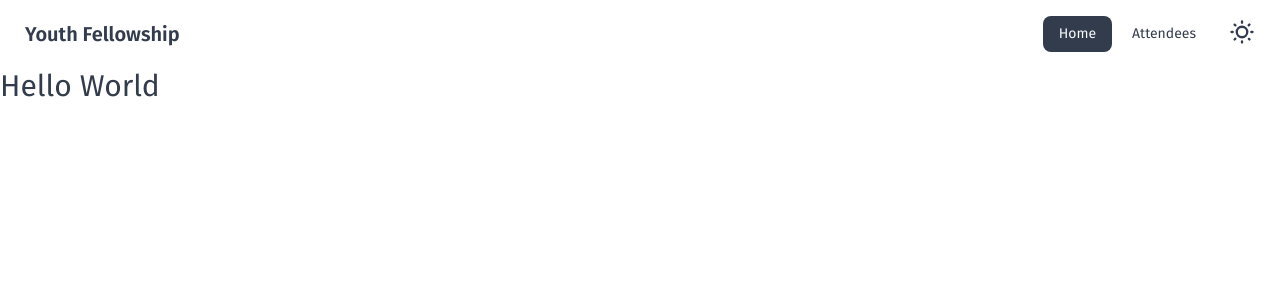
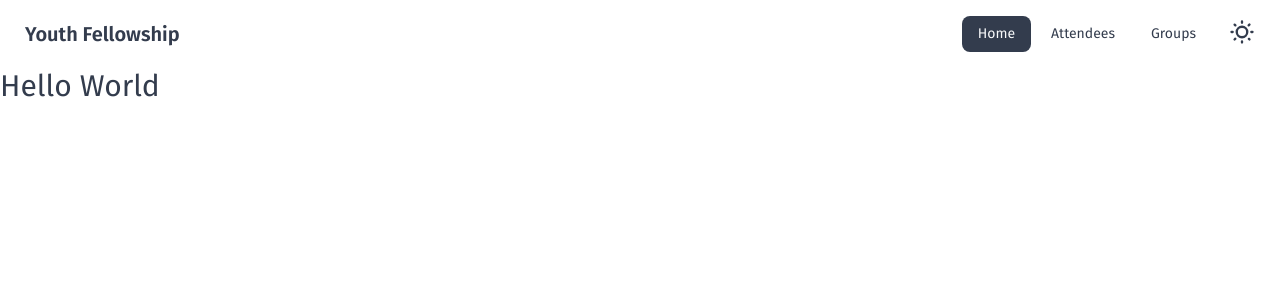
Before and after one commit to ArviinM/youth_fellowship, a React (Vite) app: page / in a window 1280 px wide. Shown: the top 300 px of the page. Built offline with nearby package versions, Linux system fonts and the light colour scheme; no server answers.

Commit message:
chore: added group route

```diff
--- a/src/App.tsx
+++ b/src/App.tsx
@@ -6,6 +6,7 @@ import {Slide, ToastContainer} from "react-toastify";
 import Attendee from "./pages/Attendee.tsx";
 import Navbar from "./components/shared/Navbar.tsx";
 import Home from "./pages/Home.tsx";
+import Groups from "./pages/Groups.tsx";
 
 
 function App() {
@@ -28,6 +29,7 @@ function App() {
                 <Routes>
                     <Route index path='/' element={<Home/>}/>
                     <Route index path='/attendees' element={<Attendee/>}/>
+                    <Route index path='/groups' element={<Groups/>}/>
                     {/*<Route path='*' element={<NotFound/>}/>*/}
                 </Routes>
             </Router>
--- a/src/components/shared/Navbar.tsx
+++ b/src/components/shared/Navbar.tsx
@@ -21,6 +21,7 @@ function Navbar() {
                 <ul className="menu menu-horizontal px-1 space-x-1">
                     <li><NavLink to="/">Home</NavLink></li>
                     <li><NavLink to="/attendees">Attendees</NavLink></li>
+                    <li><NavLink to="/groups">Groups</NavLink></li>
                     <label className="swap swap-rotate px-3">
 
                         {/* this hidden checkbox controls the state */}
```
